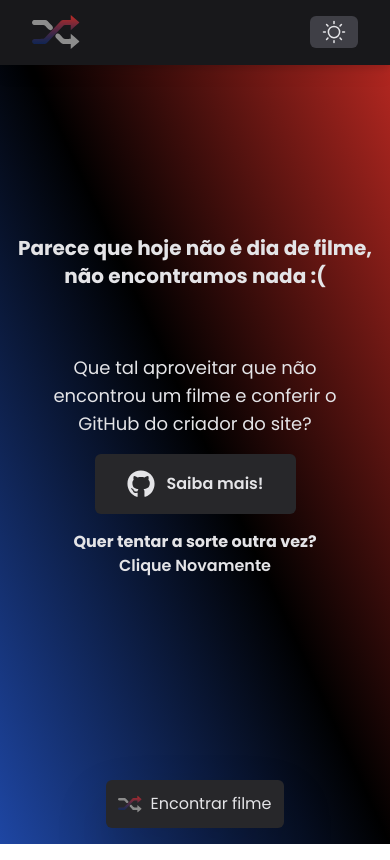
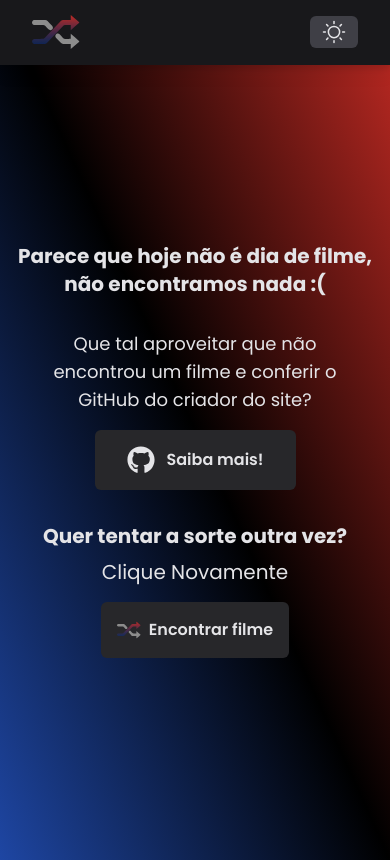
Before and after one commit to tfronn/randomflix, a React (Vite) app: page / in a window 390 px wide. Both pictures are taken after a click on the button "Encontrar filme". Built offline with nearby package versions, Linux system fonts and the light colour scheme; no server answers.

Commit message:
ajustes responsividade

```diff
--- a/src/App.tsx
+++ b/src/App.tsx
@@ -1,6 +1,7 @@
 import axios from "axios"
 import { useState } from "react"
 import { FilmPage } from "./components/FilmPage"
+import { Loading } from "./components/Loading"
 import { NoFilmPage } from "./components/NoFilmPage"
 import { SearchButton } from "./components/SearchButton"
 import { SearchPage } from "./components/SearchPage"
@@ -16,6 +17,7 @@ interface FilmProps {
 function App() {
   const [isFilm, setIsFilm] = useState(false)
   const [filmInfo, setFilmInfo] = useState<FilmProps>({} as FilmProps)
+  const [isLoadingFilm, setIsLoadingFilm] = useState(false)
 
   function generateRandomFilmId(min: number, max: number) {
     return Math.floor(Math.random() * (max - min + 1) + min)
@@ -23,7 +25,7 @@ function App() {
 
   async function handleSearch() {
     const randomFilm = generateRandomFilmId(1, 10000)
-
+    setIsLoadingFilm(true)
     try {
       const film = await axios
       .get(`${BASE_URL}${randomFilm}?${API_KEY}&${language}`)
@@ -33,6 +35,7 @@ function App() {
       const filmPoster = film.poster_path
 
       setFilmInfo({filmName, filmOverview, filmPoster})
+      setIsLoadingFilm(false)
     }
     catch(response) {
       const filmFailed = `success: "false"`
@@ -45,48 +48,38 @@ function App() {
     {isFilm === false
     ?
     (
-    <div className="flex justify-center">
+      <div className="flex flex-col items-center justify-center h-screen w-full overflow-auto scrollbar-thin scrollbar-track-transparent">
       <SearchPage />
-      <div className="h-screen flex items-center">
-        <div className="flex flex-col items-center px-4 md:px-8 md:py-8 dark:bg-transparent bg-opacity-80 bg-transparent sm:bg-zinc-200 hover:bg-opacity-100 rounded-md drop-shadow-2xl ease-in-out duration-200 mx-auto sm:w-3/4 lg:w-auto ">
       <SearchButton onSearchButtonPress={() => setIsFilm(true)} onSearchButtonClick={handleSearch}/>
-            <p className="font-display text-center hidden sm:flex dark:text-zinc-200 text-zinc-800">
-              Clique em "Encontrar Filme" que traremos informações de alguns filmes para você assistir hoje.
-            </p>
-          </div>
-        </div>
       </div>
     )
     :
     (
     <>
     {filmInfo.filmFailed ? (
-      <div className="flex justify-center">
+      <div className="flex flex-col items-center justify-center h-screen w-full overflow-auto scrollbar-thin scrollbar-track-transparent">
+        { isLoadingFilm === false ? <Loading /> :
+        <>
         <NoFilmPage />
-        <div className="absolute bottom-2 sm:bottom-28 flex flex-col items-center justify-center px-4 md:px-8 md:py-4 lg:py-8 dark:bg-transparent bg-opacity-80 bg-transparent sm:bg-zinc-200 hover:bg-opacity-100 rounded-md drop-shadow-2xl ease-in-out duration-200 mx-auto sm:w-3/4 lg:w-auto ">
         <SearchButton onSearchButtonClick={handleSearch} onSearchButtonPress={() => setIsFilm(true)}/>
-          <p className="font-display text-center hidden sm:flex dark:text-zinc-200 text-zinc-800">
-            Clique em "Encontrar Filme" que traremos informações de alguns filmes para você assistir hoje.
-          </p>
-        </div>
+        </>
+        }
+
+
       </div>
       ) : (
-      <div className="flex justify-center">
+      <div className="flex flex-col items-center justify-center h-screen w-full overflow-auto scrollbar-thin scrollbar-track-transparent pt-12">
+        { isLoadingFilm === true ? <Loading /> :
+        <>
           <FilmPage pageFilmInfo={filmInfo}/>
-        <div className="absolute bottom-2 sm:bottom-28 flex flex-col items-center justify-center px-4 md:px-8 md:py-8 dark:bg-transparent bg-opacity-80 bg-transparent sm:bg-zinc-200 hover:bg-opacity-100 rounded-md drop-shadow-2xl ease-in-out duration-200 mx-auto sm:w-3/4 lg:w-auto ">
           <SearchButton onSearchButtonClick={handleSearch} onSearchButtonPress={() => setIsFilm(true)}/>
-          <p className="font-display text-center hidden sm:flex dark:text-zinc-200 text-zinc-800">
-            Clique em "Encontrar Filme" que traremos informações de alguns filmes para você assistir hoje.
-          </p>
-        </div>
+        </>
+        }
       </div>
         )}
       </>
-    )
-    }
-
+    )}
   </>
-  )
-}
+)}
 
 export default App
--- a/src/components/Header/index.tsx
+++ b/src/components/Header/index.tsx
@@ -3,10 +3,10 @@ import { DarkModeSwitch } from '../DarkModeSwitch';
 
 export function Header() {
   return (
-    <header className="flex absolute top-0 left-0 w-full justify-between items-center px-8 py-2 drop-shadow-lg dark:bg-zinc-900 bg-zinc-200 border-b border-zinc-300 dark:border-zinc-900">
+    <header className="flex fixed top-0 left-0 w-full justify-between items-center px-8 py-2 drop-shadow-lg dark:bg-zinc-900 bg-zinc-200 border-b border-zinc-300 dark:border-zinc-900 font-display text-zinc-800 dark:text-zinc-200">
       <a className="flex items-center justify-between hover:opacity-80" href="/">
         <img src={logoImg} alt="logo rocketflix" className="w-12 h-12" />
-        <h1 className="font-display text-2xl absolute left-24 hidden sm:flex">RocketFlix</h1>
+        <h1 className="font-display text-2xl ml-4 invisible sm:visible md:visible">RocketFlix</h1>
       </a>
     <DarkModeSwitch />
     </header>
--- /dev/null
+++ b/src/components/Loading/index.tsx
@@ -0,0 +1,14 @@
+import { CircleNotch } from "phosphor-react";
+import { Header } from "../Header";
+
+export function Loading() {
+  return (
+    <>
+    <Header />
+    <div className="w-auto h-auto flex flex-col mx-auto px-4 items-center justify-center dark:text-zinc-200 text-zinc-800">
+      <h1 className="text-xl mb-12">Encontrando o melhor filme, aguarde!</h1>
+      <CircleNotch weight="bold" className="w-12 h-12  animate-spin" />
+    </div>
+    </>
+  )
+}
--- a/src/components/NoFilmPage/index.tsx
+++ b/src/components/NoFilmPage/index.tsx
@@ -3,18 +3,18 @@ import { Header } from "../Header";
 
 export function NoFilmPage() {
   return (
-    <div className="dark:bg-gradient-to-tr bg-gradient-to-tr dark:from-[#1E46A3] dark:via-black dark:to-[#C12A23]  to-blue-400 from-[#C12A23] h-screen absolute w-full flex items-center justify-center flex-col dark:text-zinc-200 text-zinc-800">
+    <div className="text-zinc-800 dark:text-zinc-200 font-display">
       <Header />
-      <div className="flex flex-col text-center mx-4">
-        <h1 className="font-bold text-xl sm:text-2xl md:text-4xl font-display mb-12">
+      <div className="text-center mx-4">
+        <h1 className="font-bold text-xl sm:text-2xl md:text-4xl 3xl:text-8xl mt-12 mb-4 3xl:mb-60">
           Parece que hoje não é dia de filme,<br></br> não encontramos nada :&#40;
         </h1>
       </div>
-      <div className="flex flex-col justify-center items-center dark:bg-transparent bg-zinc-200 px-4 py-4 rounded-md mx-4 text-center">
-        <p className="text-lg lg:text-2xl font-display mb-4">
+      <div className="flex flex-col justify-center items-center dark:bg-transparent bg-zinc-200 bg-opacity-70 px-4 py-4 rounded-md mx-4 text-center">
+        <p className="text-lg lg:text-2xl 3xl:text-4xl mb-4 2xl:mb-12">
           Que tal aproveitar que não encontrou um filme e conferir o GitHub do criador do site?
         </p>
-        <a target="_blank" href="https://github.com/tfronn" className="flex items-center justify-center px-8 py-4 dark:bg-zinc-800 dark:hover:bg-zinc-700 rounded-md font-semibold font-display text-base cursor-pointer bg-zinc-300 hover:bg-zinc-400 hover:bg-opacity-50 ease-in-out duration-200">
+        <a target="_blank" href="https://github.com/tfronn" className="flex items-center justify-center px-8 py-4 dark:bg-zinc-800 dark:hover:bg-zinc-700 rounded-md font-semibold text-base cursor-pointer bg-zinc-300 hover:bg-zinc-400 hover:bg-opacity-50 ease-in-out duration-200">
           <FaGithub size={28}/>
           <p className="ml-3 hidden sm:flex cursor-pointer">
             Clique aqui para saber mais!
@@ -25,10 +25,10 @@ export function NoFilmPage() {
         </a>
       </div>
       <div className="flex-col md:mt-20 text-center">
-        <h1 className="font-bold text-base sm:text-2xl md:text-4xl font-display">
+        <h1 className="font-bold text-xl sm:text-2xl md:text-4xl 3xl:text-8xl mb-2 mt-4 sm:mt-12">
           Quer tentar a sorte outra vez? <br></br>
         </h1>
-        <p className="text-base md:text-2xl font-semibold font-display mb-8">Clique Novamente</p>
+        <p className="text-xl md:text-2xl mb-0 2xl:mb-12">Clique Novamente</p>
       </div>
     </div>
   )
--- a/src/components/SearchButton/index.tsx
+++ b/src/components/SearchButton/index.tsx
@@ -7,11 +7,16 @@ interface SearchButtonProps {
 
 export function SearchButton({onSearchButtonClick, onSearchButtonPress}: SearchButtonProps) {
   return (
+  <div className="flex flex-col items-center rounded-md bg-transparent sm:bg-zinc-200 sm:bg-opacity-50 mx-4 px-4 py-4 w-fit sm:hover:bg-opacity-100 dark:bg-transparent">
     <div onClick={onSearchButtonPress}>
-    <button onClick={onSearchButtonClick} className="w-auto h-12 px-3 flex items-center justify-between bg-opacity-60 hover:bg-opacity-80 ease-in-out duration-200 hover:text-zinc-900 dark:hover:bg-zinc-700 bg-zinc-400 sm:bg-opacity-30 text-zinc-800 dark:bg-zinc-800 dark:text-zinc-200 rounded-md mb-2 sm:mb-7">
-      <img src={logoImg} alt="logo rocketflix" className="w-6 h-6 mr-2" />
-      <p className="font-display">Encontrar filme</p>
-    </button>
+      <button onClick={onSearchButtonClick} className="w-fit py-4 2xl:px-8 px-4 flex items-center justify-between bg-opacity-50 dark:bg-zinc-800 dark:hover:bg-zinc-700 rounded-md font-semibold text-base cursor-pointer bg-zinc-300 hover:bg-zinc-400 hover:bg-opacity-50 text-zinc-800 dark:text-zinc-200 ease-in-out duration-200 mb-2 sm:mb-7">
+        <img src={logoImg} alt="logo rocketflix" className="w-6 h-6 3xl:w-16 3xl:h-16 3xl:mr-4 mr-2" />
+        <p className="font-display 3xl:text-2xl">Encontrar filme</p>
+      </button>
+    </div>
+    <p className="font-display text-center 3xl:text-2xl hidden sm:flex dark:text-zinc-200 text-zinc-800">
+      Clique em "Encontrar Filme" que traremos informações de alguns filmes para você assistir hoje.
+    </p>
   </div>
   )
 }
--- a/src/components/SearchPage/index.tsx
+++ b/src/components/SearchPage/index.tsx
@@ -2,13 +2,13 @@ import { Header } from '../Header';
 
 export function SearchPage() {
   return (
-      <div className="dark:bg-gradient-to-tr bg-gradient-to-tr dark:from-[#1E46A3] dark:via-black dark:to-[#C12A23]  to-blue-400 from-[#C12A23] h-screen absolute w-full flex items-center justify-center flex-col dark:text-zinc-200 text-zinc-800">
-          <Header />
-          <div className="flex absolute top-32 md:top-60">
-          <h1 className="font-bold text-xl sm:text-2xl md:text-4xl font-display mb-12">
-            Não sabe o que assistir?
-          </h1>
-        </div>
+    <>
+    <Header />
+      <div className="flex flex-col items-center justify-center">
+        <h1 className="font-bold text-xl sm:text-2xl md:text-4xl 3xl:text-6xl font-display mb-12 dark:text-zinc-200 text-zinc-800">
+          Não sabe o que assistir?
+        </h1>
       </div>
+    </>
   )
 }
--- a/src/index.css
+++ b/src/index.css
@@ -1,3 +1,9 @@
 @tailwind base;
 @tailwind components;
 @tailwind utilities;
+
+@layer components {
+body {
+  @apply antialiased dark:bg-gradient-to-tr bg-gradient-to-tr dark:from-[#1E46A3] dark:via-black dark:to-[#C12A23]  to-blue-400 from-[#C12A23] pt-4
+}
+}
--- a/src/main.tsx
+++ b/src/main.tsx
@@ -1,10 +1,8 @@
-import React from 'react'
+
 import ReactDOM from 'react-dom/client'
 import App from './App'
 import '../src/index.css'
 
 ReactDOM.createRoot(document.getElementById('root')!).render(
-  <React.StrictMode>
     <App />
-  </React.StrictMode>
 )
--- a/tailwind.config.js
+++ b/tailwind.config.js
@@ -6,6 +6,25 @@ module.exports = {
     "./index.html"
     ],
   theme: {
+    screens: {
+      'sm': '640px',
+      // => @media (min-width: 640px) { ... }
+
+      'md': '768px',
+      // => @media (min-width: 768px) { ... }
+
+      'lg': '1024px',
+      // => @media (min-width: 1024px) { ... }
+
+      'xl': '1280px',
+      // => @media (min-width: 1280px) { ... }
+
+      '2xl': '1536px',
+      // => @media (min-width: 1536px) { ... }
+
+      '3xl': '1980px'
+      // => @media (min-width: 1980px) { ... }
+    },
     extend: {},
     fontFamily: {
       'display': ['Poppins']
```
Also changed, not shown: src/components/FilmPage/index.tsx (+12 -9 lines). Lines whose indentation alone changed are shown as unchanged.
